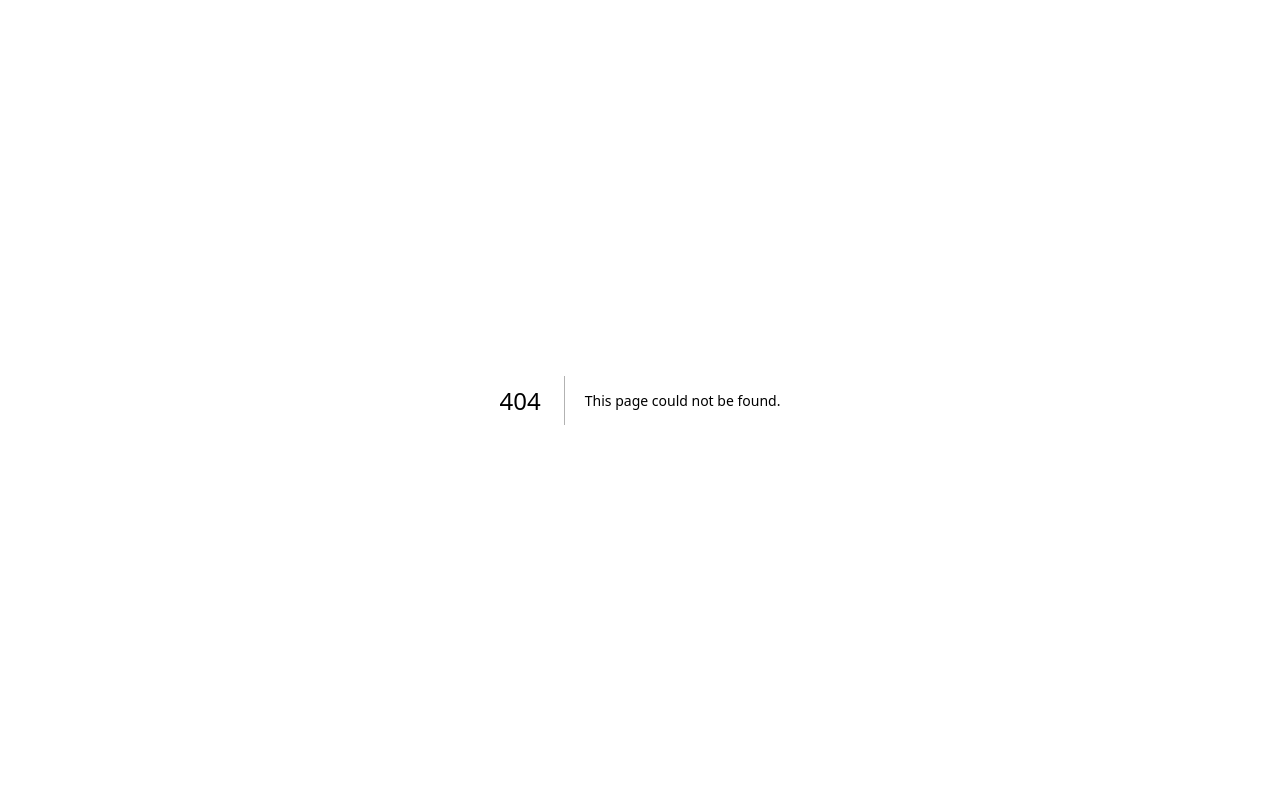
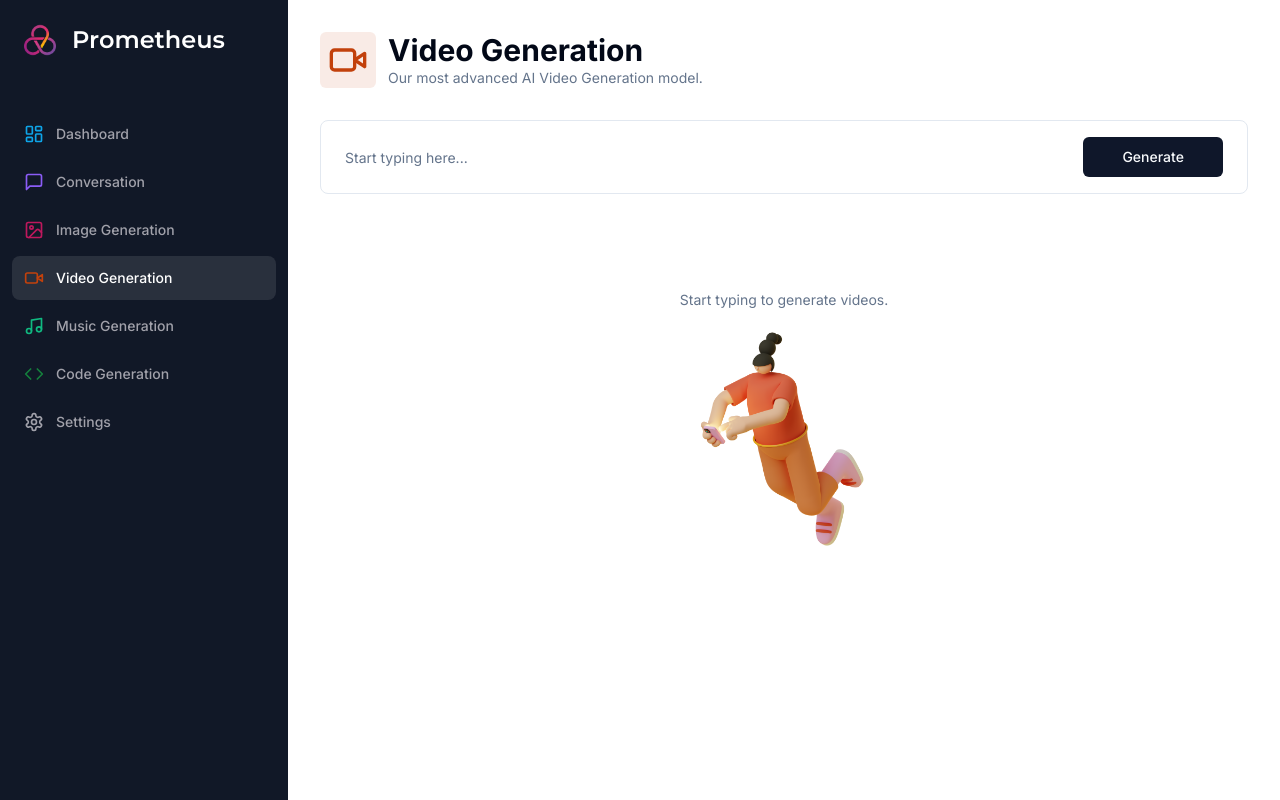
Before and after one commit to HaurtoOnChain/ai-saas, a Next.js app: page /video in a window 1280 px wide. Before the commit this address had no page. Built offline with nearby package versions, Linux system fonts and the light colour scheme.

Commit message:
feat: add video generation page

```diff
--- /dev/null
+++ b/app/(dashboard)/(routes)/video/constants.tsx
@@ -0,0 +1,7 @@
+import * as z from "zod";
+
+export const formSchema = z.object({
+  prompt: z.string().min(1, {
+    message: "Prompt is required.",
+  }),
+});
--- /dev/null
+++ b/app/(dashboard)/(routes)/video/page.tsx
@@ -0,0 +1,112 @@
+"use client";
+
+import { zodResolver } from "@hookform/resolvers/zod";
+import axios from "axios";
+import { Video } from "lucide-react";
+import { useRouter } from "next/navigation";
+import { useState } from "react";
+import { useForm } from "react-hook-form";
+import * as z from "zod";
+
+import { Empty } from "@/components/empty";
+import { Heading } from "@/components/heading";
+import { Loader } from "@/components/loader";
+import { Button } from "@/components/ui/button";
+import { Form, FormControl, FormField, FormItem } from "@/components/ui/form";
+import { Input } from "@/components/ui/input";
+
+import { formSchema } from "./constants";
+
+const VideoPage = () => {
+	const router = useRouter();
+	const [video, setVideo] = useState("");
+
+	const form = useForm<z.infer<typeof formSchema>>({
+		resolver: zodResolver(formSchema),
+		defaultValues: {
+			prompt: "",
+		},
+	});
+
+	const isLoading = form.formState.isSubmitting;
+
+	const onSubmit = async (values: z.infer<typeof formSchema>) => {
+		console.log(values);
+		try {
+			setVideo("");
+			const response = await axios.post("/api/music");
+			setVideo(response.data.audio);
+
+			form.reset();
+		} catch (error) {
+			// TODO: Open Pro Modal
+			console.log(error);
+		} finally {
+			router.refresh();
+		}
+	};
+
+	return (
+		<div>
+			<Heading
+				title="Video Generation"
+				description="Our most advanced AI Video Generation model."
+				icon={Video}
+				iconColor="text-orange-700"
+				bgColor="bg-orange-700/10"
+			/>
+			<div className="px-4 lg:px-8">
+				<div>
+					<Form {...form}>
+						<form
+							onSubmit={form.handleSubmit(onSubmit)}
+							className="rounded-lg border w-full p-4 px-3 md:px-6 focus-within:shadow-sm grid grid-cols-12 gap-2"
+						>
+							<FormField
+								name="prompt"
+								render={({ field }) => (
+									<FormItem className="col-span-12 lg:col-span-10">
+										<FormControl className="m-0 p-0">
+											<Input
+												{...field}
+												placeholder="Start typing here..."
+												className="border-0 outline-none focus-visible:ring-0 focus-visible:ring-transparent"
+												disabled={isLoading}
+											/>
+										</FormControl>
+									</FormItem>
+								)}
+							/>
+							<Button
+								className="col-span-12 lg:col-span-2 w-full"
+								disabled={isLoading}
+							>
+								Generate
+							</Button>
+						</form>
+					</Form>
+				</div>
+				<div className="space-y-4 mt-4">
+					{isLoading && (
+						<div className="p-8 rounded-lg w-full flex items-center justify-center bg-muted">
+							<Loader />
+						</div>
+					)}
+					{!video && !isLoading && (
+						<Empty label="Start typing to generate videos." />
+					)}
+					{video && (
+						<video
+							className="w-full aspect-video mt-8 rounded-lg border bg-black"
+							controls
+						>
+							<source src={video} />
+						</video>
+					)}
+				</div>
+			</div>
+		</div>
+	);
+};
+
+export default VideoPage;
--- /dev/null
+++ b/app/api/video/route.ts
@@ -0,0 +1,37 @@
+import { auth } from "@clerk/nextjs";
+import { NextResponse } from "next/server";
+import Replicate from "replicate";
+
+const replicate = new Replicate({
+	auth: process.env.REPLICATE_API_TOKEN!,
+});
+
+export async function POST(req: Request) {
+	try {
+		const { userId } = auth();
+		const body = await req.json();
+		const { prompt } = body;
+
+		if (!userId) {
+			return new NextResponse("Unauthorized", { status: 401 });
+		}
+
+		if (!prompt) {
+			return new NextResponse("Prompt is required", { status: 400 });
+		}
+
+		const response = await replicate.run(
+			"anotherjesse/zeroscope-v2-xl:9f747673945c62801b13b84701c783929c0ee784e4748ec062204894dda1a351",
+			{
+				input: {
+					prompt,
+				},
+			}
+		);
+
+		return NextResponse.json(response, { status: 200 });
+	} catch (error) {
+		console.log("[VIDEO_ERROR]", error);
+		return new NextResponse("Internal Server Error", { status: 500 });
+	}
+}
```
